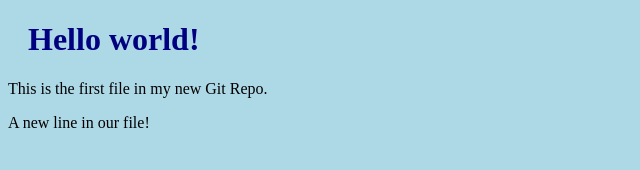
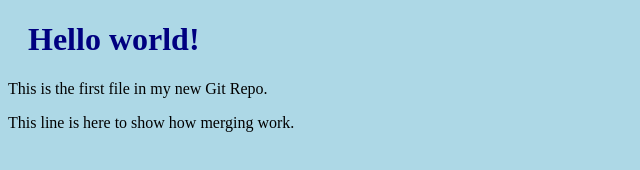
Before and after one commit to rashadulalam/w3git, a plain HTML site: page index.html in a window 1280 px wide. Shown: the whole page, without its empty margins (0-640 px from the left). Drawn offline with Linux system fonts and the light colour scheme.

Commit message:
updated index.html with emergency fix

```diff
--- a/index.html
+++ b/index.html
@@ -10,6 +10,6 @@
 <body class="bg-slate-900 text-slate-300">
     <h1>Hello world!</h1>
     <p>This is the first file in my new Git Repo.</p>
-    <p>A new line in our file!</p>
+    <p>This line is here to show how merging work.</p>
 </body>
 </html>
```
